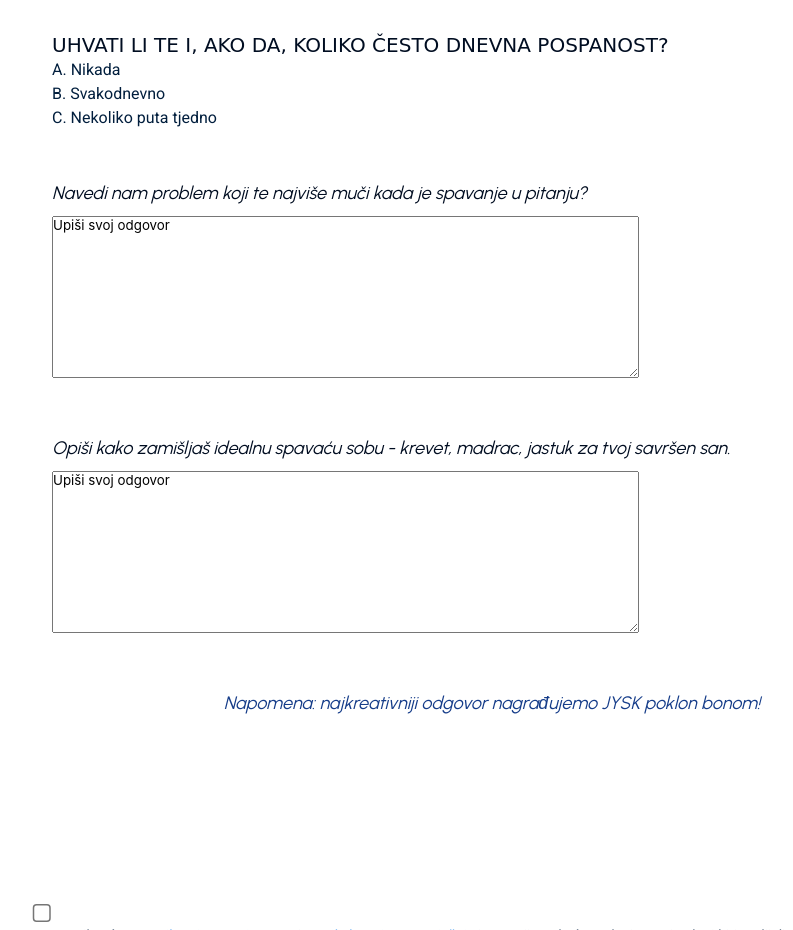
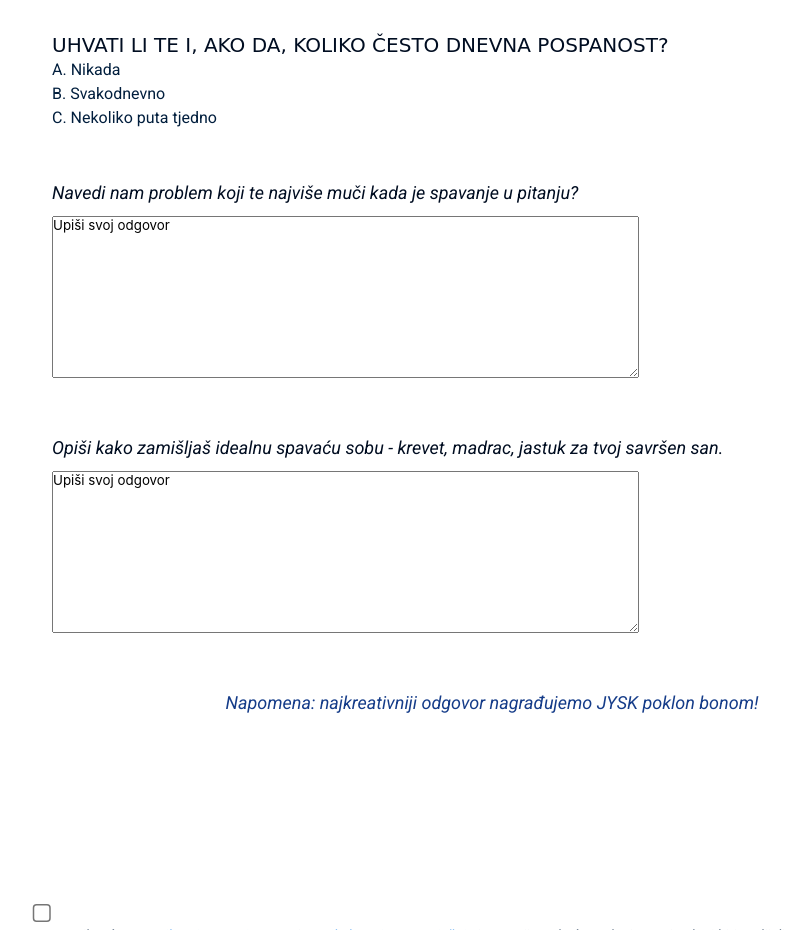
Before and after one commit to Zeljak/JYSK, a plain HTML site: page index.html in a window 1280 px wide. Shown: the part 5720-6650 px from the top of the page, without its empty margins (148-941 px from the left). Drawn offline with Linux system fonts and the light colour scheme; a web font is replaced by a local one.

Commit message:
question font

```diff
--- a/_sass/main.scss
+++ b/_sass/main.scss
@@ -319,7 +319,7 @@ h4 {
 
 .form__question2 {
   color: $dark-navy;
-  font-family: $family-third;
+  font-family: $family-secondary;
   font-style: italic;
   text-transform: none;
 
```
Also changed, not shown: css/main.css.
